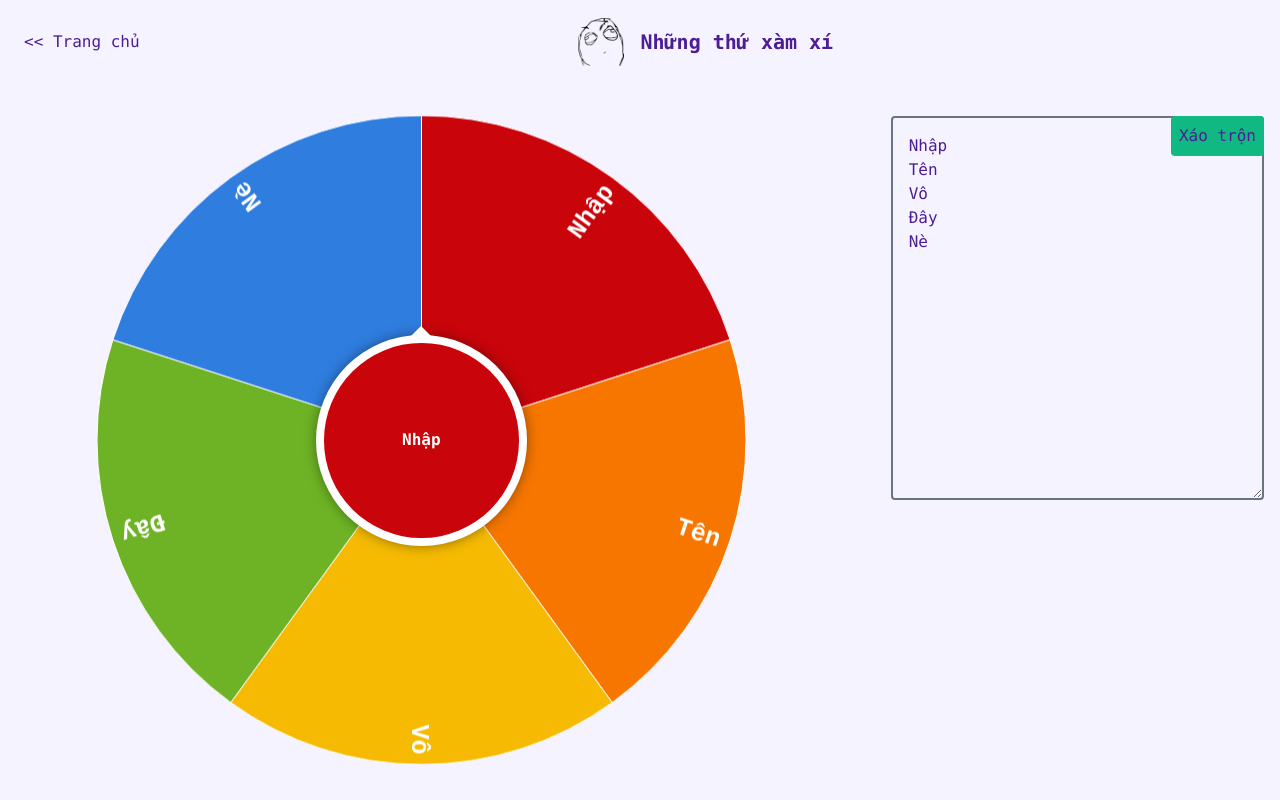
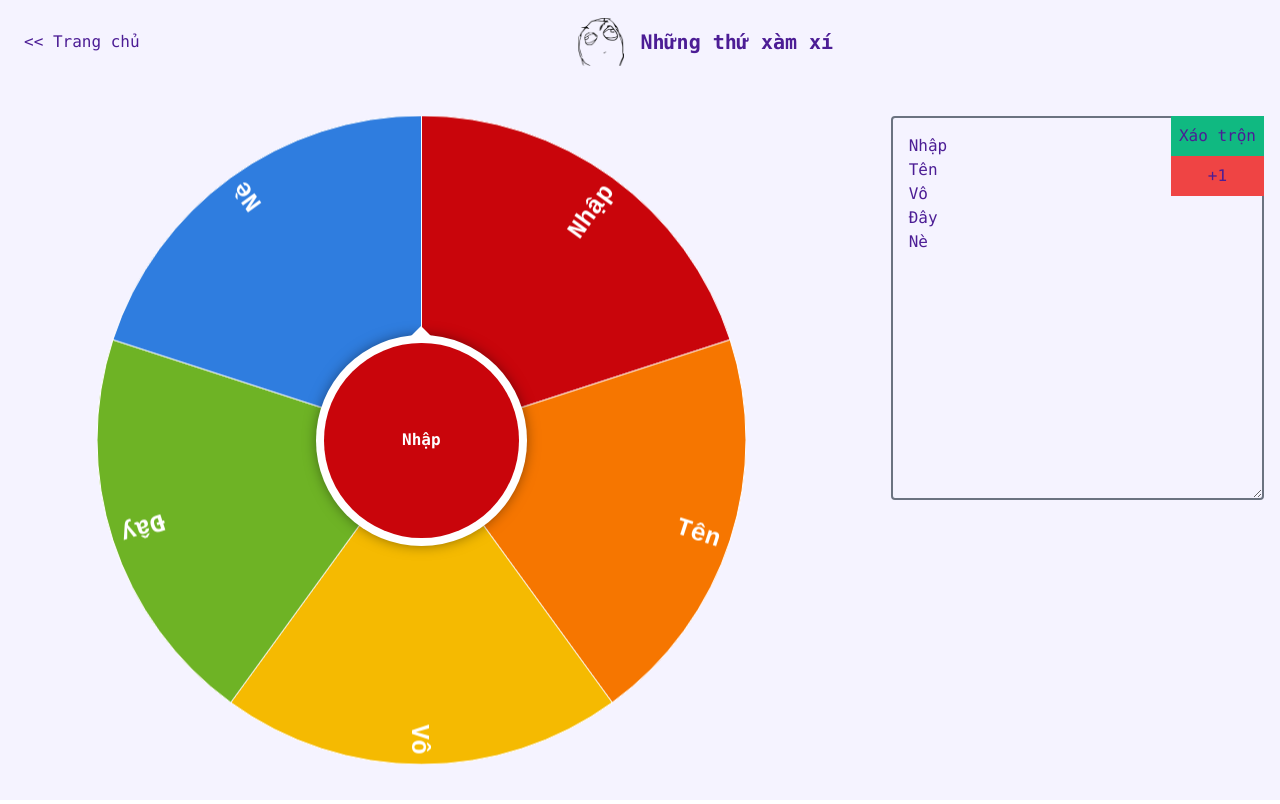
Before and after one commit to nhanng189/pot-utilities, a Next.js app: page /vong-quay in a window 1280 px wide. Shown: the top 804 px of the page. Built offline with nearby package versions, Linux system fonts and the light colour scheme; no server answers.

Commit message:
Add remove all to wheel

```diff
--- a/pages/vong-quay/index.js
+++ b/pages/vong-quay/index.js
@@ -198,6 +198,20 @@ export default function Wheel() {
                 Remove winner
               </button>
               <button
+                className="rounded bg-red-500 p-2 mr-4"
+                onClick={() => {
+                  setContent((prevContent) => {
+                    prevContent += "\n";
+                    const re = new RegExp(`${winPopup}\n`, "g");
+                    let newContent = prevContent.replace(re, "");
+                    return newContent.substr(0, newContent.length - 1);
+                  });
+                  setWinPopup("");
+                }}
+              >
+                Remove all
+              </button>
+              <button
                 className="rounded bg-blue-500 p-2"
                 onClick={() => {
                   setWinPopup("");
@@ -271,18 +285,34 @@ export default function Wheel() {
             </div>
 
             <div className="sm:py-8 relative">
+              <div className="absolute right-0 rounded flex flex-col">
                 <button
                   disabled={angVel !== 0}
                   style={{
                     cursor: angVel === 0 ? "pointer" : "not-allowed",
                   }}
-                className="absolute right-0 rounded bg-green-500 p-2"
+                  className="bg-green-500 p-2"
                   onClick={() => {
                     setContent(getShuffleContent(content));
                   }}
                 >
                   Xáo trộn
                 </button>
+                <button
+                  disabled={angVel !== 0}
+                  style={{
+                    cursor: angVel === 0 ? "pointer" : "not-allowed",
+                  }}
+                  className="bg-red-500 p-2"
+                  onClick={() => {
+                    setContent((preContent) => {
+                      return preContent + "\n" + preContent;
+                    });
+                  }}
+                >
+                  +1
+                </button>
+              </div>
               <textarea
                 style={{
                   cursor: angVel === 0 ? "pointer" : "not-allowed",
```
Also changed, not shown: 1 other file (tests, documents, lock files or other folders). Lines whose indentation alone changed are shown as unchanged.
